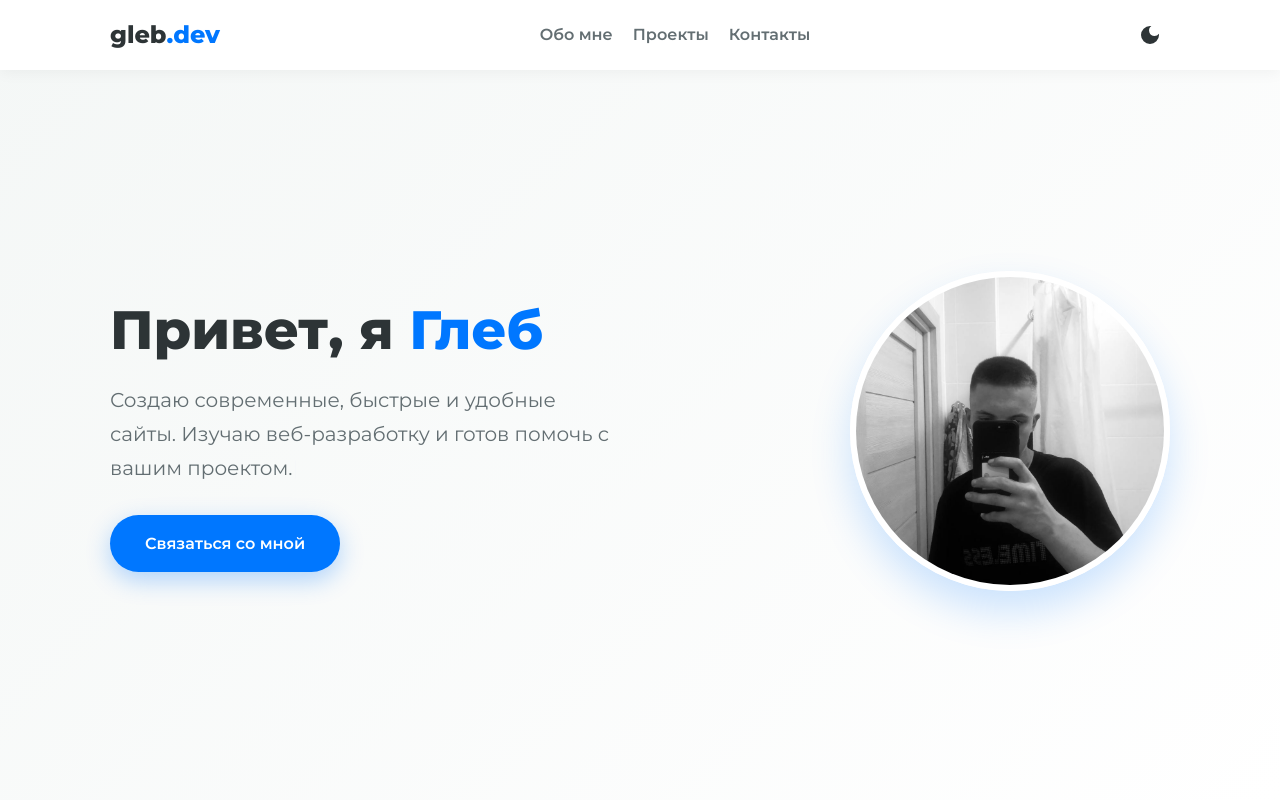
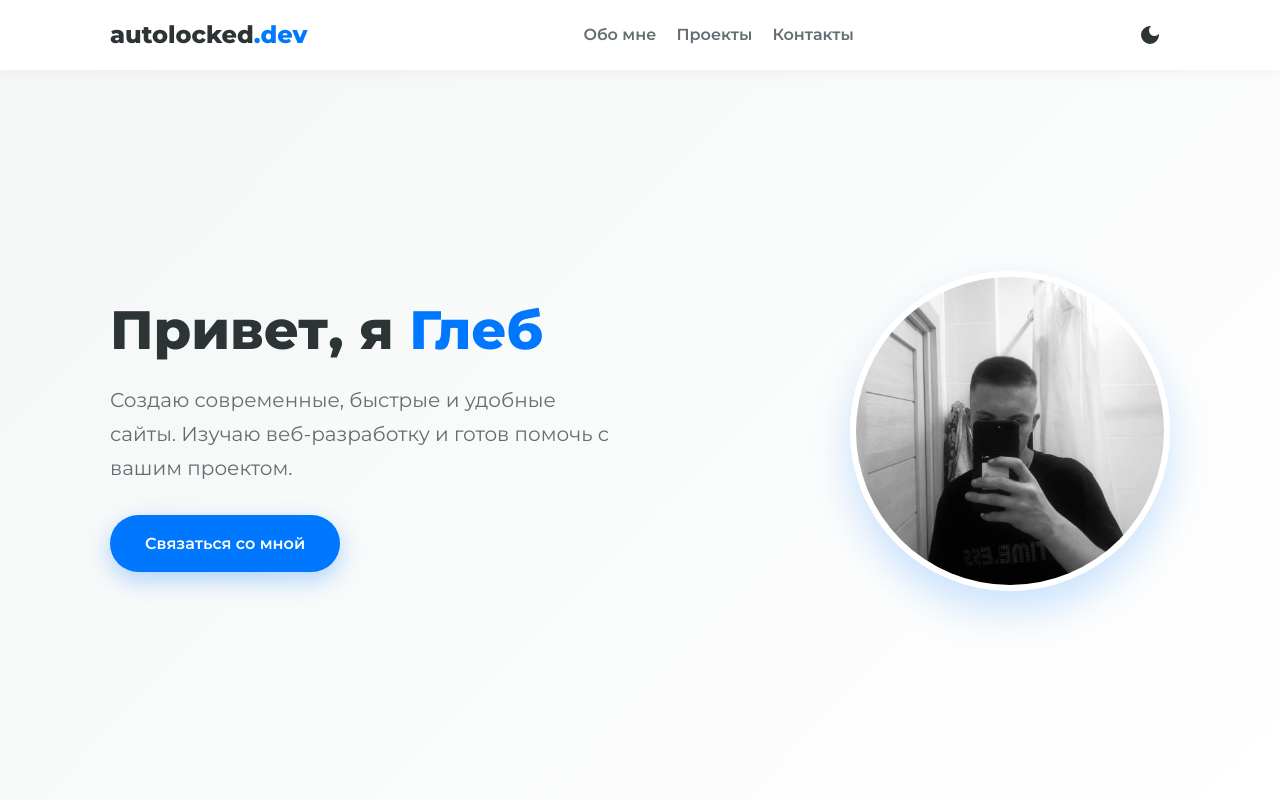
Before and after one commit to devautolocked/my-site, a plain HTML site: page index.html in a window 1280 px wide. Shown: the top 800 px of the page. Drawn offline with Linux system fonts and the light colour scheme.

Commit message:
Add files via upload

```diff
--- a/index.html
+++ b/index.html
@@ -14,7 +14,7 @@
 
     <header id="header">
         <div class="container header-container">
-            <div class="logo">gleb<span>.dev</span></div>
+            <div class="logo">autolocked<span>.dev</span></div>
             <nav>
                 <a href="#about">Обо мне</a>
                 <a href="#projects">Проекты</a>
```
